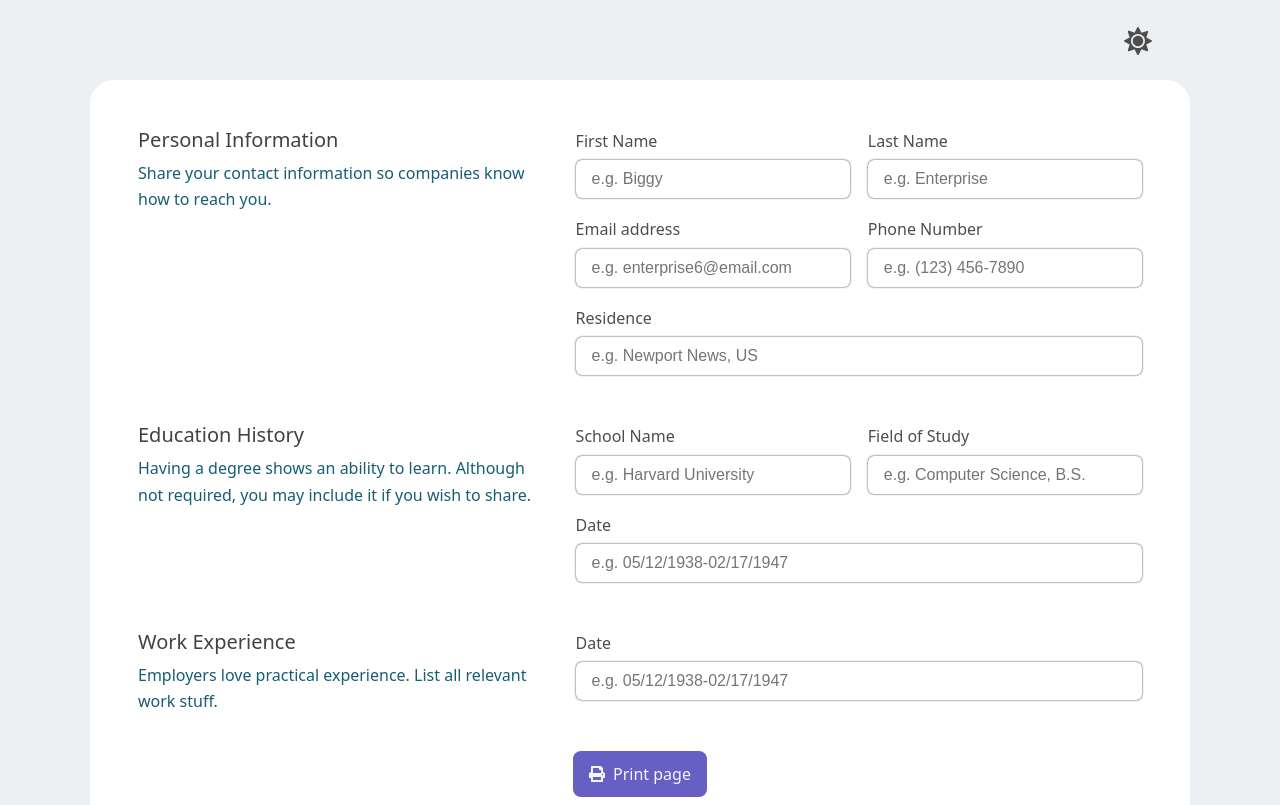
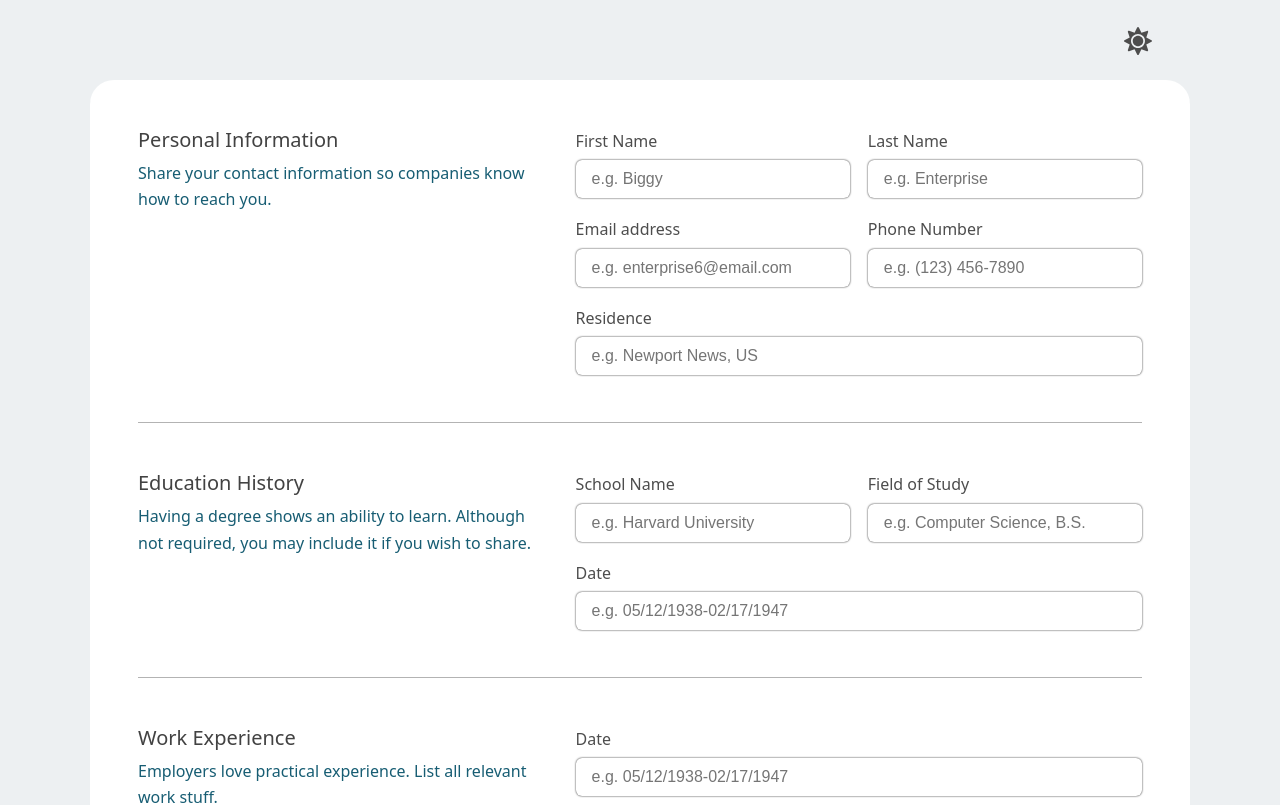
Before and after one commit to AnOrdinaryUsername/CV-Generator, a React (Create React App) app: page / in a window 1280 px wide. Shown: the top 805 px of the page. Built offline with nearby package versions, Linux system fonts and the light colour scheme.

Commit message:
style: Create visual lines for separation

```diff
--- a/src/features/form/components/FormFieldset.css
+++ b/src/features/form/components/FormFieldset.css
@@ -1,10 +1,25 @@
 fieldset {
+  /* Margin and padding has to match for even spacing */
   margin-top: 4.8rem;
+  padding-bottom: 4.8rem;
+  position: relative;
   width: 100%;
 }
 
 fieldset:first-child {
   margin-top: 0;
+}
+
+/* Line under fieldset */
+fieldset::after {
+  content: '';
+  position: absolute;
+  width: 100%;
+  height: 1px;
+  bottom: 0;
+  left: 0;
+  right: 0;
+  border-bottom: 1px solid var(--fieldset-line-color);
 }
 
 .legend {
@@ -32,7 +47,6 @@ fieldset:first-child {
 
 .input-container {
   display: grid;
-  float: right;
   padding-left: 3.6rem;
   row-gap: 1.8rem;
   width: 60%;
```
